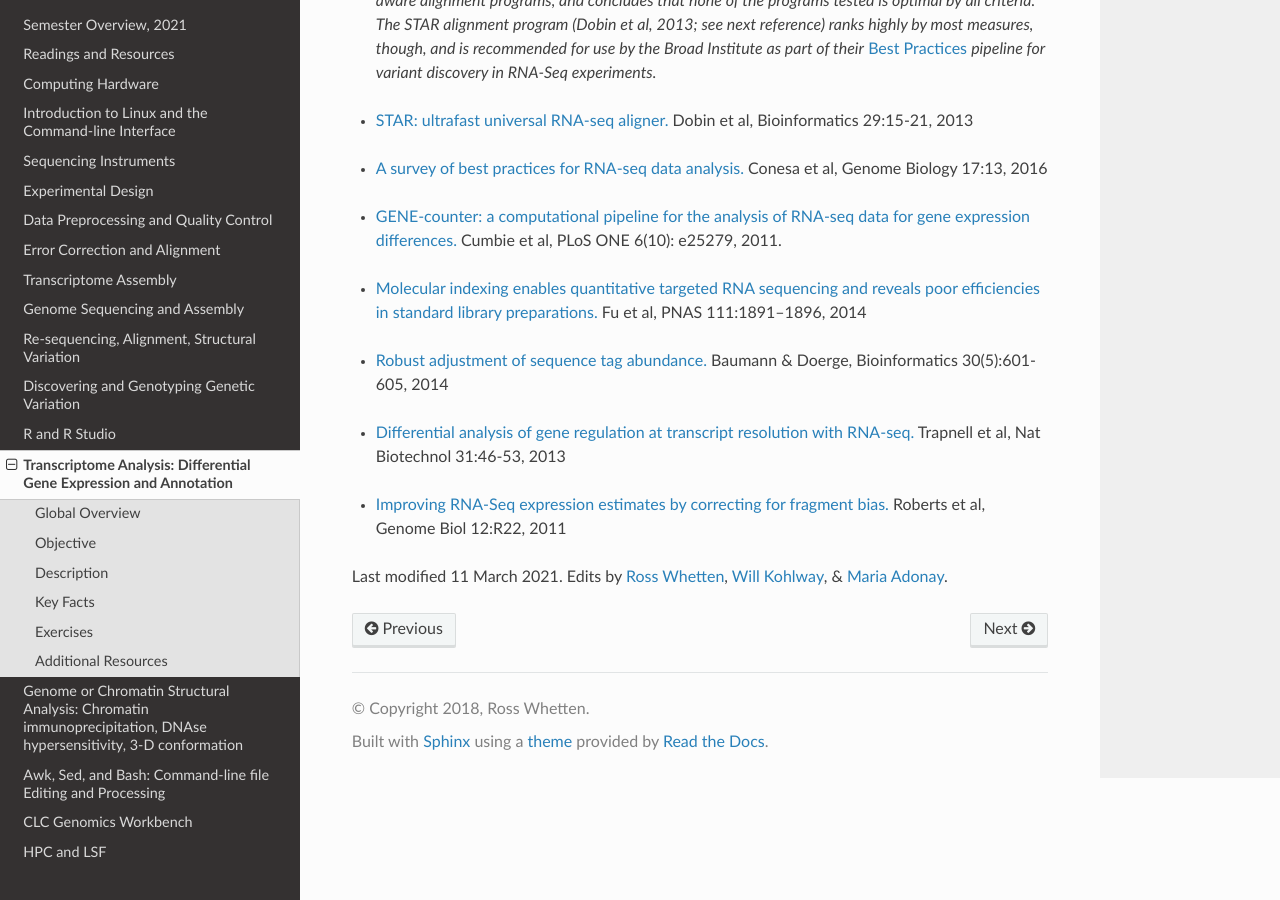
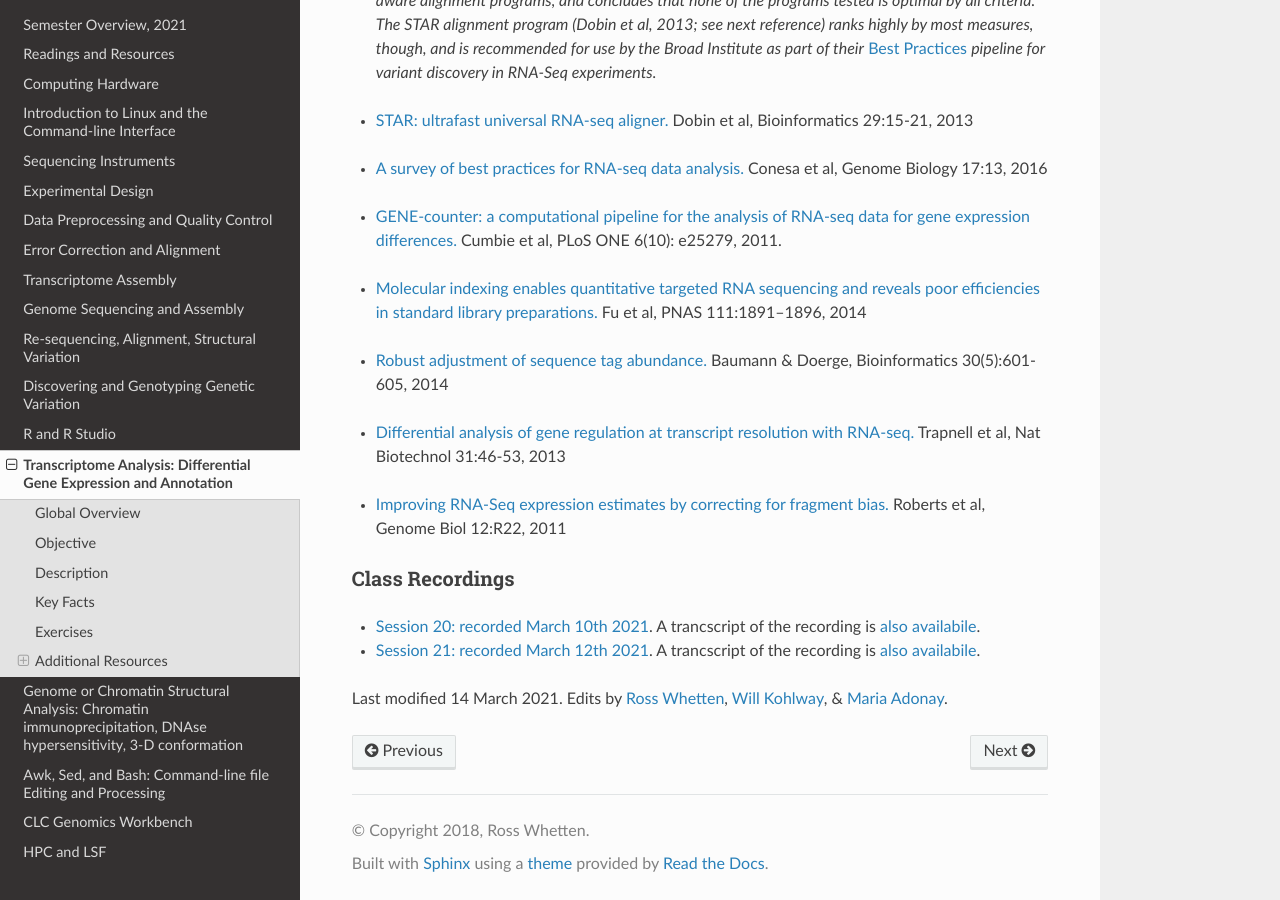
Before and after one commit to rwhetten/DeepSeqAnalysis, a Sphinx documentation site: the page built from docs/source/transcriptome-analysis.rst, in a window 1280 px wide and 900 px high, scrolled down 4976 px. Built offline with Sphinx 7.4.7 and the Read the Docs theme 2.0.0, drawn with Linux system fonts in a browser that asks for light colours.

Commit message:
Update transcriptome-analysis.rst

```diff
--- a/docs/source/transcriptome-analysis.rst
+++ b/docs/source/transcriptome-analysis.rst
@@ -154,6 +154,13 @@
 + `Improving RNA-Seq expression estimates by correcting for fragment bias. <http://www.ncbi.nlm.nih.gov/pmc/articles/PMC3129672/>`_ Roberts et al, Genome Biol 12:R22, 2011
 
 
+Class Recordings
+----------------
 
-Last modified 11 March 2021.
++   `Session 20: recorded March 10th 2021 <https://drive.google.com/file/d/1_0E405_-u_ulhbgwlV-khTmSDKMnsdQZ/view?usp=sharing>`_. A trancscript of the recording is `also availabile <https://drive.google.com/file/d/1PJqv2sx8YO3cEGwzIY1CD3WlU9YXB7G_/view?usp=sharing>`_.
+
++   `Session 21: recorded March 12th 2021 <https://drive.google.com/file/d/1JQK8p4CFNxl5zxP1WGu8awQMuw02bHy7/view?usp=sharing>`_. A trancscript of the recording is `also availabile <https://drive.google.com/file/d/1chh1eoUdhSXkDmTWu2aQptxRwC4shYMt/view?usp=sharing>`_.
+
+
+Last modified 14 March 2021.
 Edits by `Ross Whetten <https://github.com/rwhetten>`_, `Will Kohlway <https://github.com/wkohlway>`_, & `Maria Adonay <https://github.com/amalgamaria>`_.
```
